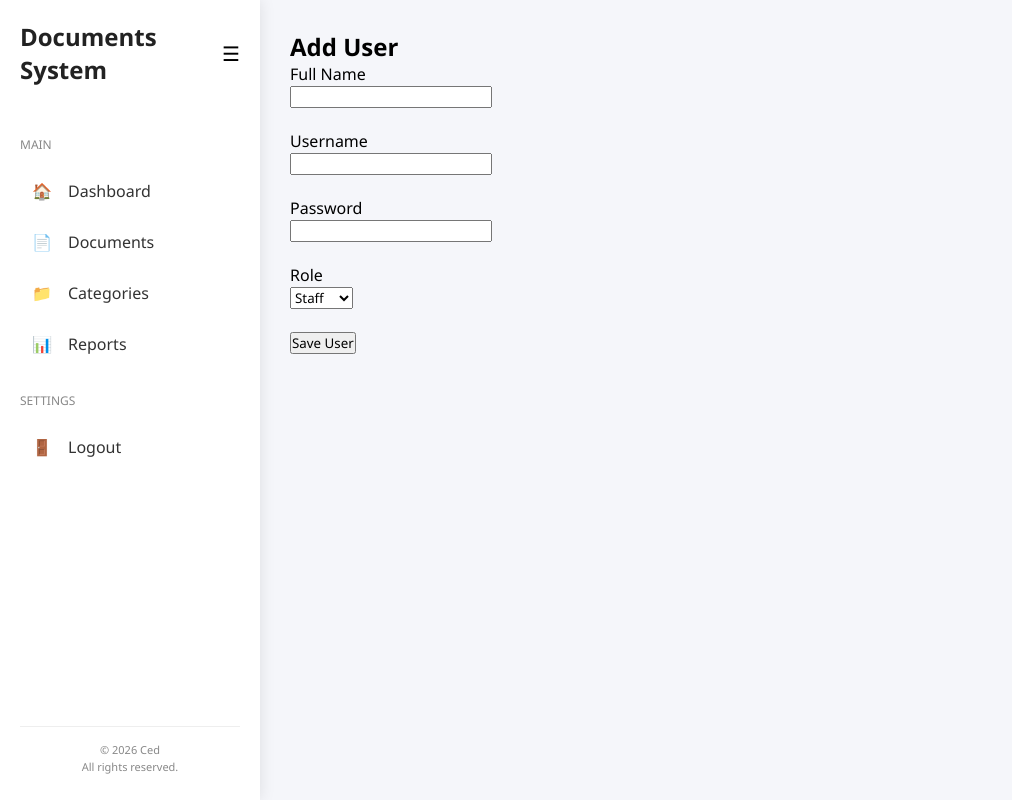
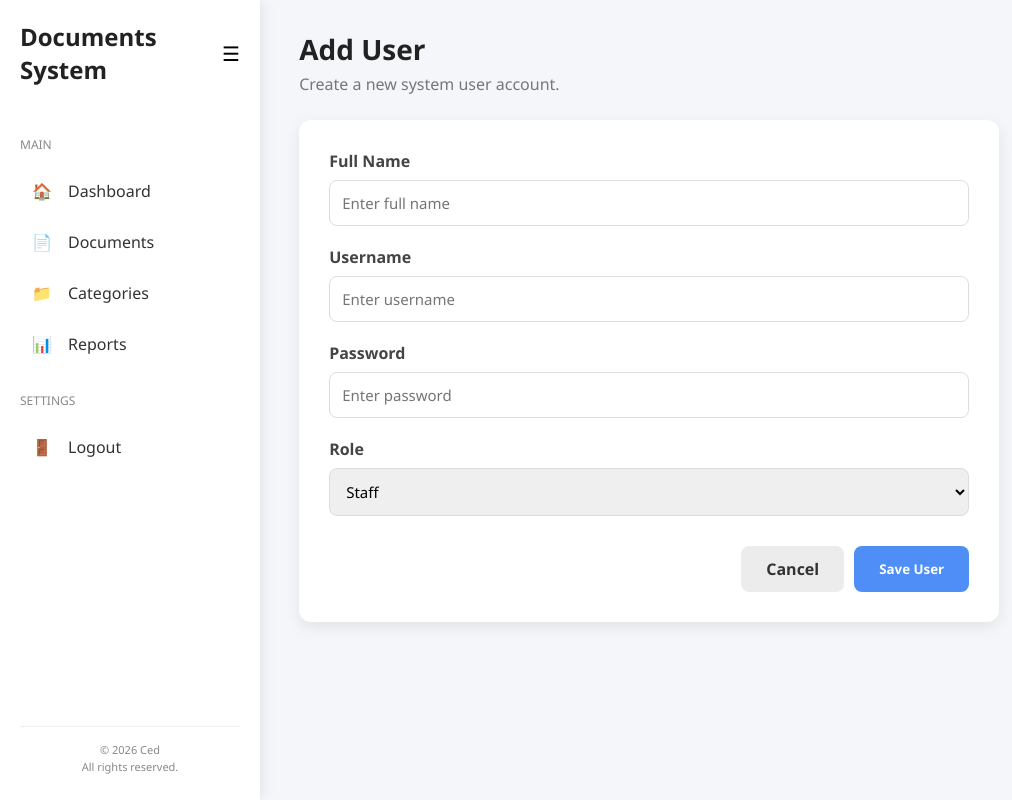
Before and after one commit to Cedrick13/DSSMS, a PHP site: page /modules/users/add.php in a window 1280 px wide. Shown: the whole page, without its empty margins (0-1012 px from the left). Run offline with PHP 8.4, Linux system fonts and the light colour scheme.

Commit message:
Improve UI add

```diff
--- /dev/null
+++ b/assets/css/users.css
@@ -0,0 +1,139 @@
+/* PAGE HEADER */
+
+.page-header{
+    margin-bottom:25px;
+}
+
+.page-header h2{
+    font-size:28px;
+    color:#222;
+}
+
+.page-header p{
+    color:#777;
+    margin-top:5px;
+}
+
+/* CARD */
+
+.user-card{
+
+    width:700px;
+
+    background:#fff;
+
+    padding:30px;
+
+    border-radius:12px;
+
+    box-shadow:0 5px 15px rgba(0,0,0,.08);
+
+}
+
+/* FORM */
+
+.form-group{
+
+    margin-bottom:20px;
+
+}
+
+.form-group label{
+
+    display:block;
+
+    margin-bottom:8px;
+
+    font-weight:600;
+
+    color:#444;
+
+}
+
+.form-group input,
+.form-group select{
+
+    width:100%;
+
+    padding:12px;
+
+    border:1px solid #ddd;
+
+    border-radius:8px;
+
+    font-size:15px;
+
+    transition:.3s;
+
+}
+
+.form-group input:focus,
+.form-group select:focus{
+
+    outline:none;
+
+    border-color:#4f8ef7;
+
+    box-shadow:0 0 0 3px rgba(79,142,247,.15);
+
+}
+
+/* BUTTONS */
+
+.button-group{
+
+    display:flex;
+
+    justify-content:flex-end;
+
+    gap:10px;
+
+    margin-top:30px;
+
+}
+
+.cancel-btn{
+
+    text-decoration:none;
+
+    background:#ececec;
+
+    color:#333;
+
+    padding:12px 25px;
+
+    border-radius:8px;
+
+    font-weight:bold;
+
+}
+
+.cancel-btn:hover{
+
+    background:#dcdcdc;
+
+}
+
+.save-btn{
+
+    border:none;
+
+    background:#4f8ef7;
+
+    color:white;
+
+    padding:12px 25px;
+
+    border-radius:8px;
+
+    cursor:pointer;
+
+    font-weight:bold;
+
+}
+
+.save-btn:hover{
+
+    background:#2d6cdf;
+
+}
--- a/modules/users/add.php
+++ b/modules/users/add.php
@@ -25,46 +25,82 @@ if(isset($_POST['save']))
     <title>Add User</title>
 
     <link rel="stylesheet" href="../../assets/css/dashboard.css">
+    <link rel="stylesheet" href="../../assets/css/users.css">
 </head>
 <body>
 
 <?php include '../../includes/sidebar.php'; ?>
 
-<div class="main-content">
+<<div class="main-content">
 
+    <div class="page-header">
         <h2>Add User</h2>
+        <p>Create a new system user account.</p>
+    </div>
+
+    <div class="user-card">
 
         <form method="POST">
 
-        <label>Full Name</label><br>
-        <input type="text" name="fullname" required>
+            <div class="form-group">
+                <label>Full Name</label>
+                <input
+                    type="text"
+                    name="fullname"
+                    placeholder="Enter full name"
+                    required>
+            </div>
 
-        <br><br>
+            <div class="form-group">
+                <label>Username</label>
+                <input
+                    type="text"
+                    name="username"
+                    placeholder="Enter username"
+                    required>
+            </div>
 
-        <label>Username</label><br>
-        <input type="text" name="username" required>
+            <div class="form-group">
+                <label>Password</label>
+                <input
+                    type="password"
+                    name="password"
+                    placeholder="Enter password"
+                    required>
+            </div>
 
-        <br><br>
-
-        <label>Password</label><br>
-        <input type="password" name="password" required>
-
-        <br><br>
-
-        <label>Role</label><br>
+            <div class="form-group">
+                <label>Role</label>
 
                 <select name="role">
+
                     <option value="Staff">Staff</option>
+
                     <option value="Admin">Admin</option>
+
                 </select>
+            </div>
 
-        <br><br>
+            <div class="button-group">
 
-        <button type="submit" name="save">
+                <a href="index.php" class="cancel-btn">
+                    Cancel
+                </a>
+
+                <button
+                    type="submit"
+                    name="save"
+                    class="save-btn">
+
                     Save User
+
                 </button>
 
+            </div>
+
         </form>
+
+    </div>
 
 </div>
 
```
Lines whose indentation alone changed are shown as unchanged.
